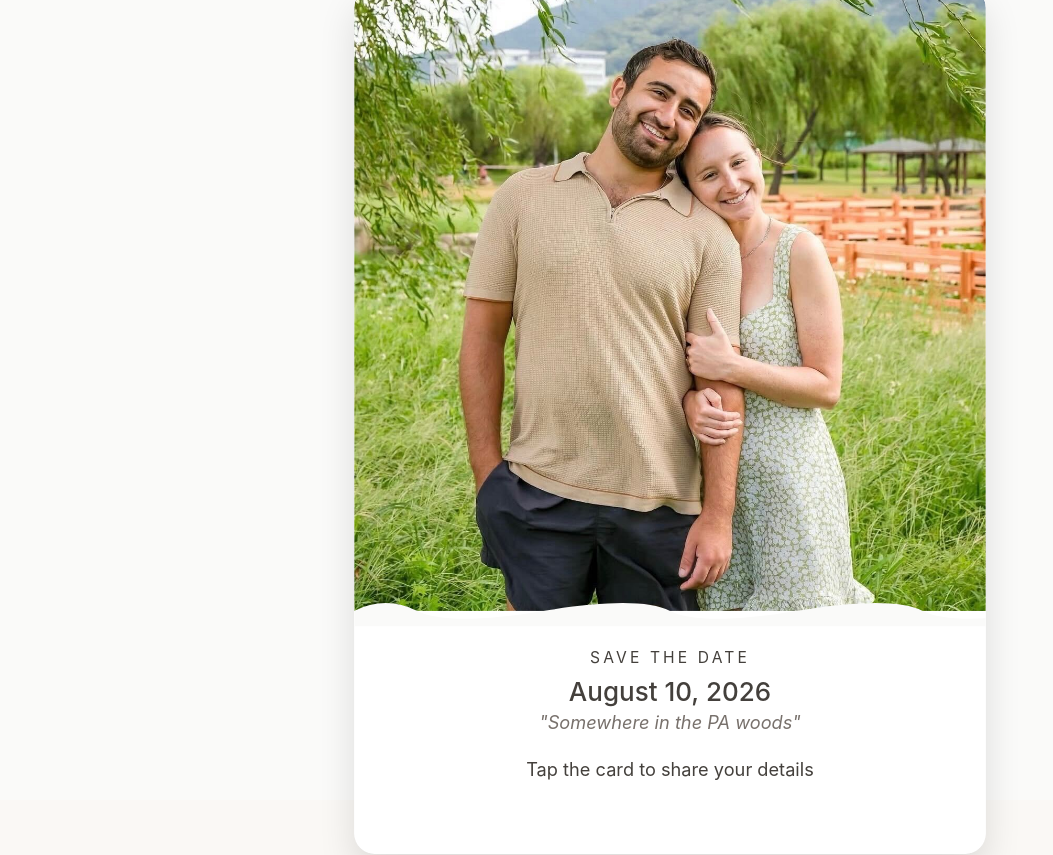
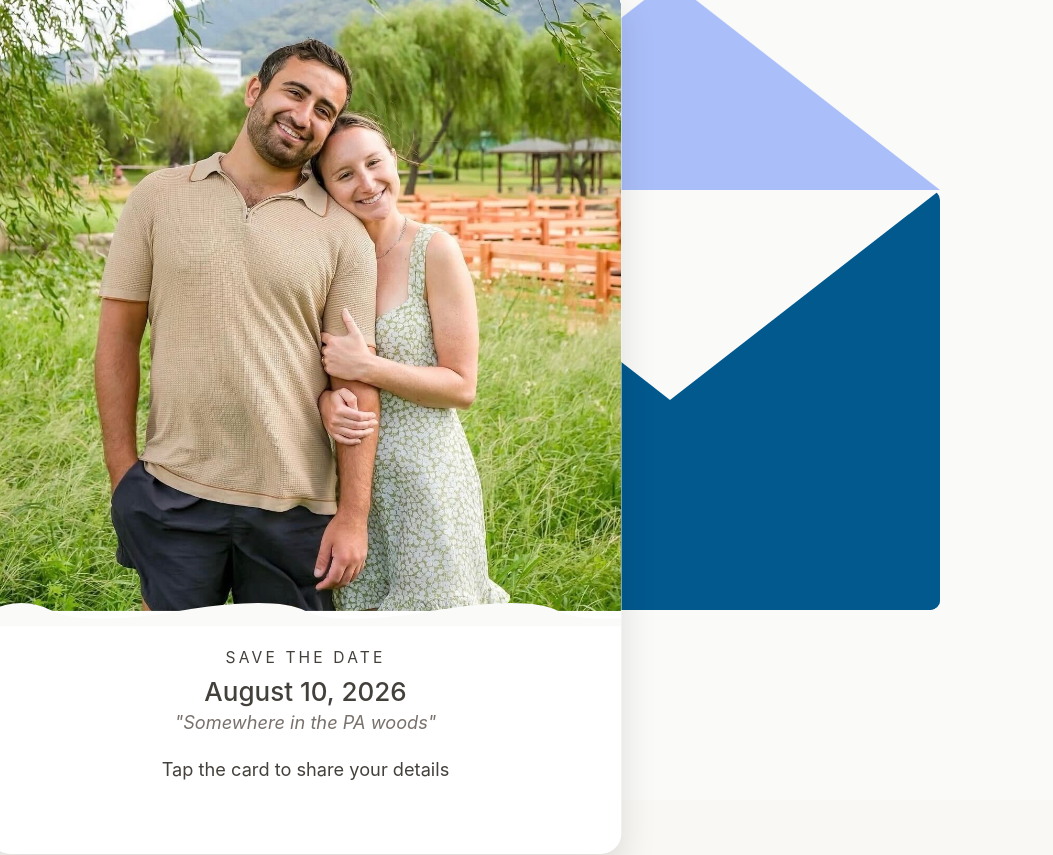
Before and after one commit to RoySchor/nadav-hannah-wedding-websites, a React (Vite) app in the folder save-the-date/: page / in a window 1280 px wide. Shown: the whole page, without its empty margins (0-1053 px from the left). Built offline with nearby package versions, Linux system fonts and the light colour scheme.

Commit message:
changing the animation a bit more now

```diff
--- a/save-the-date/src/components/EnvelopeClassic.jsx
+++ b/save-the-date/src/components/EnvelopeClassic.jsx
@@ -30,7 +30,7 @@ export default function EnvelopeClassic({ phase, children, flipRotation = 0 }) {
       case "slideUp":
         return `translateY(calc(-1 * (var(--env-h, 300px) * 0.9))) scale(1.05) ${rotate}`;
       case "scaleUp":
-        return `translateY(calc(-1 * (var(--env-h, 300px) * 0.45))) scale(1.3) ${rotate}`;
+        return `translateX(-75%) translateY(calc(-1 * (var(--env-h, 300px) * 0.45))) scale(1.3) ${rotate}`;
       default:
         return `translateY(0) scale(1) ${rotate}`;
     }
```
